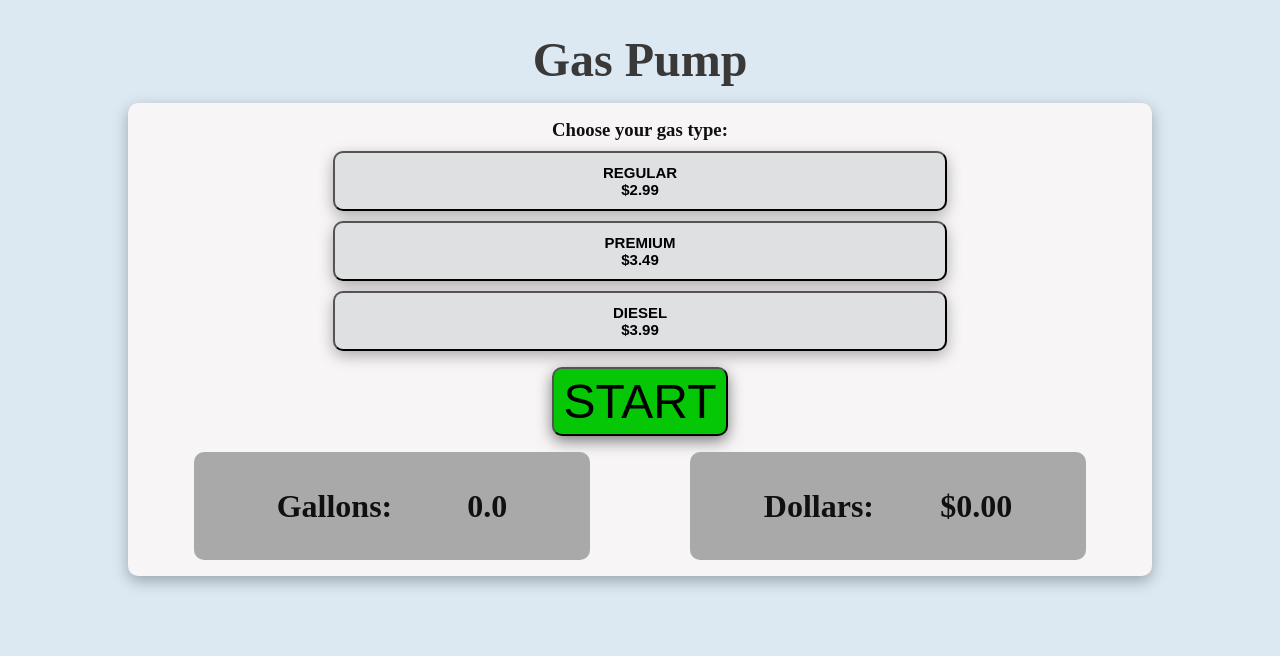
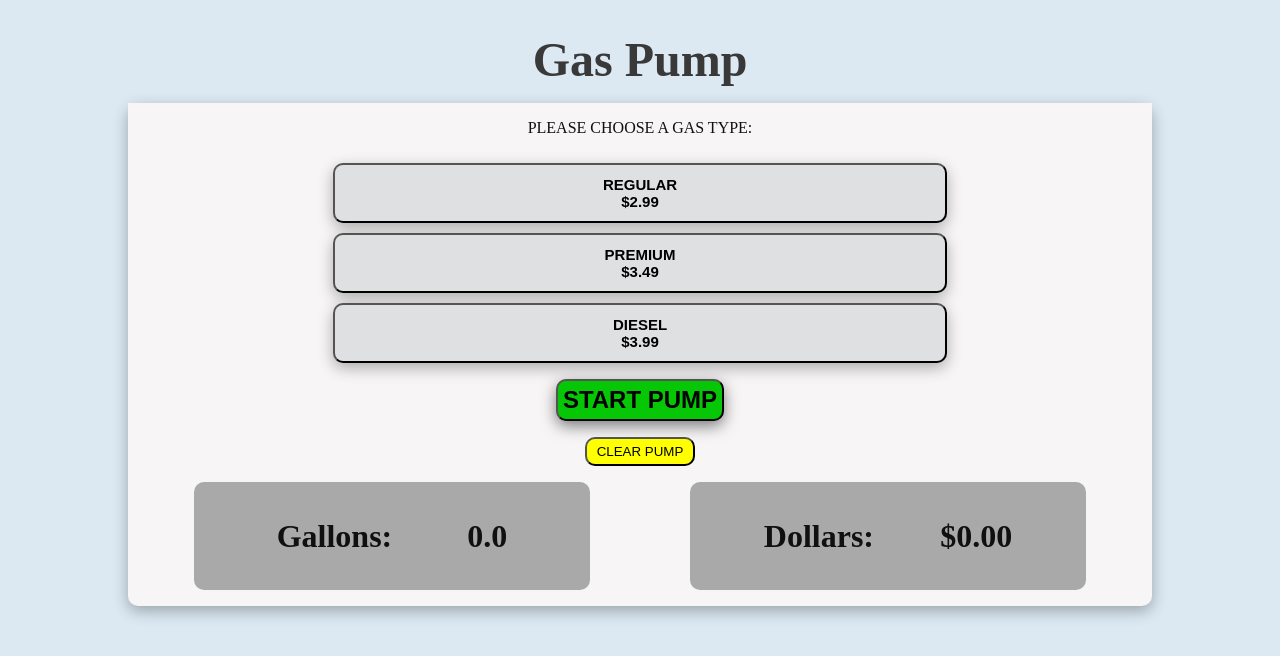
Before and after one commit to LisaTrevis/react-gas-pump, a React (Create React App) app: page / in a window 1280 px wide. Shown: the top 656 px of the page. Built offline with nearby package versions, Linux system fonts and the light colour scheme.

Commit message:
Fined NaN issue, added alert component

```diff
--- /dev/null
+++ b/src/Alert.js
@@ -0,0 +1,7 @@
+import React from 'react'
+
+const Alert = ({ type, msg }) => {
+  return <p className={`alert alert-${type}`}>{msg}</p>
+}
+
+export default Alert
--- a/src/App.js
+++ b/src/App.js
@@ -1,17 +1,70 @@
 import React, { useState, useEffect } from 'react'
+import Alert from './Alert'
 
 const App = () => {
   const [gallons, setGallons] = useState(0)
   const [dollars, setDollars] = useState(0)
-  const [price, setPrice] = useState(2.99)
+  const [price, setPrice] = useState(0)
   const [timeoutValue, setTimeoutValue] = useState()
   const [isPumping, setIsPumping] = useState(false)
-  const [activeKey, setActiveKey] = useState(0)
+  const [activeKey, setActiveKey] = useState('')
+  const [alert, setAlert] = useState({
+    msg: 'Please choose a gas type:',
+    type: 'placeholder',
+  })
+
+  const showAlert = (type = '', msg = '') => {
+    setAlert({ type, msg })
+  }
+
+  const clearPump = () => {
+    setIsPumping(false)
+    setGallons(0)
+    setDollars(0)
+    setPrice(0)
+    setActiveKey('')
+    setAlert({
+      msg: 'Please choose a gas type:',
+      type: 'placeholder',
+    })
+  }
+
+  const startPump = () => {
+    if (activeKey === '') {
+      showAlert('danger', 'Please choose a gas type!')
+    } else {
+      setIsPumping(true)
+    }
+  }
+
+  const stopPump = () => {
+    setIsPumping(false)
+  }
+
+  const handleClick = (e) => {
+    if (isPumping) {
+      setIsPumping(false)
+    }
+    setPrice(parseFloat(e.target.value))
+    setActiveKey(parseInt(e.target.getAttribute('data-key')))
+    setAlert({
+      msg: 'Gas type set!',
+      type: 'success',
+    })
+    setGallons(0)
+  }
 
   useEffect(() => {
-    if (dollars === isNaN) {
-      setDollars(0)
-    }
+    setPrice(price)
+    console.log(price)
+  }, [price])
+
+  useEffect(() => {
+    setActiveKey(activeKey)
+    console.log(activeKey)
+  }, [activeKey])
+
+  useEffect(() => {
     if (isPumping) {
       setTimeoutValue(setInterval(() => pumpGas(), 250))
     } else {
@@ -22,18 +75,7 @@ const App = () => {
 
   useEffect(() => {
     setDollars(price * gallons)
-  }, [gallons, price])
-
-  const handleClick = (e) => {
-    if (dollars === isNaN) {
-      setDollars(0)
-    }
-    setDollars(0)
-    setGallons(0)
-    setPrice(parseFloat(e.target.value))
-    setActiveKey(parseInt(e.target.getAttribute('data-key')))
-    setIsPumping(false)
-  }
+  }, [gallons])
 
   const pumpGas = () => {
     setGallons((prevGallons) => prevGallons + 0.1)
@@ -43,7 +85,7 @@ const App = () => {
     <main>
       <h1>Gas Pump</h1>
       <section>
-        <h3>Choose your gas type:</h3>
+        <Alert {...alert} />
         <div className='gas-prices'>
           <button
             data-key='1'
@@ -75,22 +117,19 @@ const App = () => {
         </div>
         <div className='startstop-btn'>
           {isPumping ? (
-            <button
-              type='button'
-              className='btn btn-stop'
-              onClick={() => setIsPumping(false)}
-            >
-              Stop
+            <button type='button' className='btn btn-stop' onClick={stopPump}>
+              Stop pump
             </button>
           ) : (
-            <button
-              type='button'
-              className='btn btn-start'
-              onClick={() => setIsPumping(true)}
-            >
-              Start
+            <button type='button' className='btn btn-start' onClick={startPump}>
+              Start pump
             </button>
           )}
+        </div>
+        <div className='clear'>
+          <button className='btn clear-btn' onClick={clearPump}>
+            Clear pump
+          </button>
         </div>
         <div className='meters'>
           <div className='gallon-counter'>
--- a/src/index.css
+++ b/src/index.css
@@ -15,7 +15,7 @@ Variables
   --clr-border-btn: rgb(16, 16, 16);
   --clr-active-btn: #366df7;
   --clr-start-btn: rgb(5, 199, 5);
-  --clr-stop-btn: rgb(209, 33, 33);
+  --clr-stop-btn: rgb(226, 39, 39);
   --light-shadow: 0 5px 15px rgba(0, 0, 0, 0.1);
   --med-shadow: 0 5px 15px rgba(0, 0, 0, 0.3);
   --dark-shadow: 0 5px 15px rgba(0, 0, 0, 0.5);
@@ -52,6 +52,9 @@ Project Styles
 
 h1 {
   text-align: center;
+  font-size: 3rem;
+  color: var(--clr-lrg-txt);
+  padding-top: 2rem;
 }
 section {
   background-color: var(--clr-app-bg);
@@ -62,13 +65,21 @@ section {
   border-radius: 10px;
   box-shadow: var(--med-shadow);
 }
-h1 {
-  font-size: 3rem;
-  color: var(--clr-lrg-txt);
-  padding-top: 2rem;
+.alert {
+  text-transform: uppercase;
+  padding: 1rem;
 }
-h3 {
-  padding-top: 1rem;
+.alert-placeholder {
+  color: var(--clr-small-txt);
+  background: var(--clr-app-bg);
+}
+.alert-danger {
+  color: #721c24;
+  background: #f8d7da;
+}
+.alert-success {
+  color: #155724;
+  background: #d4edda;
 }
 .gas-prices {
   display: flex;
@@ -107,18 +118,17 @@ h3 {
 .startstop-btn {
   padding-top: 1rem;
 }
-.btn {
-  font-size: 3rem;
-}
 button:focus {
   outline: none;
   box-shadow: 0 0 0 2px var(--clr-btn-dark);
 }
 .btn-start,
 .btn-stop {
+  font-weight: bold;
   border-radius: 10px;
-  padding: 5px 10px;
+  padding: 5px;
   text-transform: uppercase;
+  font-size: 1.5rem;
 }
 .btn-start {
   background-color: var(--clr-start-btn);
@@ -127,12 +137,20 @@ button:focus {
 .btn-stop {
   background-color: var(--clr-stop-btn);
   border: 5px solid black;
+  color: white;
 }
 .btn-start:hover,
 .btn-stop:hover {
   cursor: pointer;
   box-shadow: var(--dark-shadow);
   border: 2px solid black;
+}
+.clear-btn {
+  margin-top: 1rem;
+  border-radius: 10px;
+  padding: 5px 10px;
+  text-transform: uppercase;
+  background-color: yellow;
 }
 .meters {
   display: flex;
@@ -151,6 +169,9 @@ button:focus {
 }
 
 @media screen and (min-width: 700px) {
+  h3 {
+    font-size: 2rem;
+  }
   .gallon-counter p,
   .dollar-counter p {
     font-size: 2rem;
```
